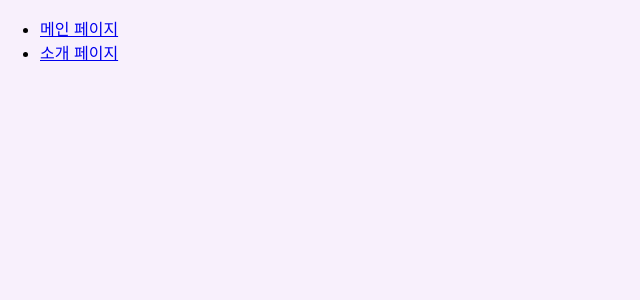
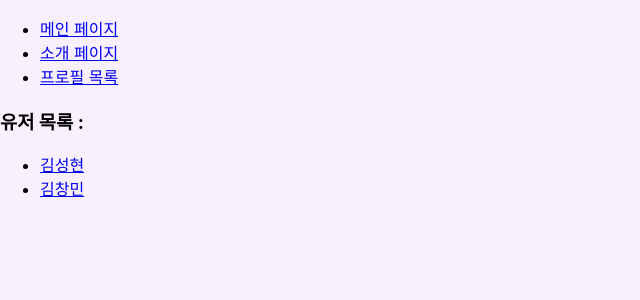
Before and after one commit to my-own-web/web-basic, a React (Create React App) app in the folder sunghyun/: page /profiles in a window 1280 px wide. Before the commit this address had no page. Shown: the top 300 px of the page, without its empty margins (0-640 px from the left). Built offline with nearby package versions, Linux system fonts and the light colour scheme.

Commit message:
5장 완료

```diff
--- a/sunghyun/src/App.js
+++ b/sunghyun/src/App.js
@@ -3,7 +3,7 @@ import styled, {createGlobalStyle} from 'styled-components';
 import {Route, Routes, Link} from "react-router-dom";
 import Home from "./Home";
 import About from "./About";
-import Profile from "./Profile";
+import Profiles from "./Profiles";
 
 const GlobalStyle=createGlobalStyle`
   body{
@@ -22,11 +22,14 @@ const App=()=>{
         <li>
           <Link to='/about'>소개 페이지</Link>
         </li>
+        <li>
+          <Link to='/profiles'>프로필 목록</Link>
+        </li>
       </ul>
       <Routes>
         <Route path='/' element={<Home />}/>
         <Route path='/about' element={<About />} />
-        <Route path='/profiles/:username' element={<Profile />} />
+        <Route path='/profiles' element={<Profiles />} />
       </Routes>
     </div>
   );
--- a/sunghyun/src/Profile.js
+++ b/sunghyun/src/Profile.js
@@ -1,5 +1,5 @@
 import React from "react";
-import {useParams} from "react-router-dom";
+import {Link, Route, useParams} from "react-router-dom";
 
 const profileData={
   witch:{
--- /dev/null
+++ b/sunghyun/src/Profiles.js
@@ -0,0 +1,31 @@
+import React from "react";
+import {Link, Route, Routes} from 'react-router-dom';
+import Profile from './Profile';
+
+const Profiles=()=>{
+  return (
+    <div>
+      <h3>유저 목록 : </h3>
+      <ul>
+        <li>
+          <Link to='/profiles/witch'>김성현</Link>
+        </li>
+        <li>
+          <Link to='/profiles/jakads'>김창민</Link>
+        </li>
+      </ul>
+      <Routes>
+        <Route
+          path="/profiles"
+          render={()=>
+            <div>유저를 선택하세요</div>
+          }
+        />
+        <Route path='/profiles/:username' element={<Profile/>} />
+      </Routes>
+
+    </div>
+  )
+}
+
+export default Profiles;
```
